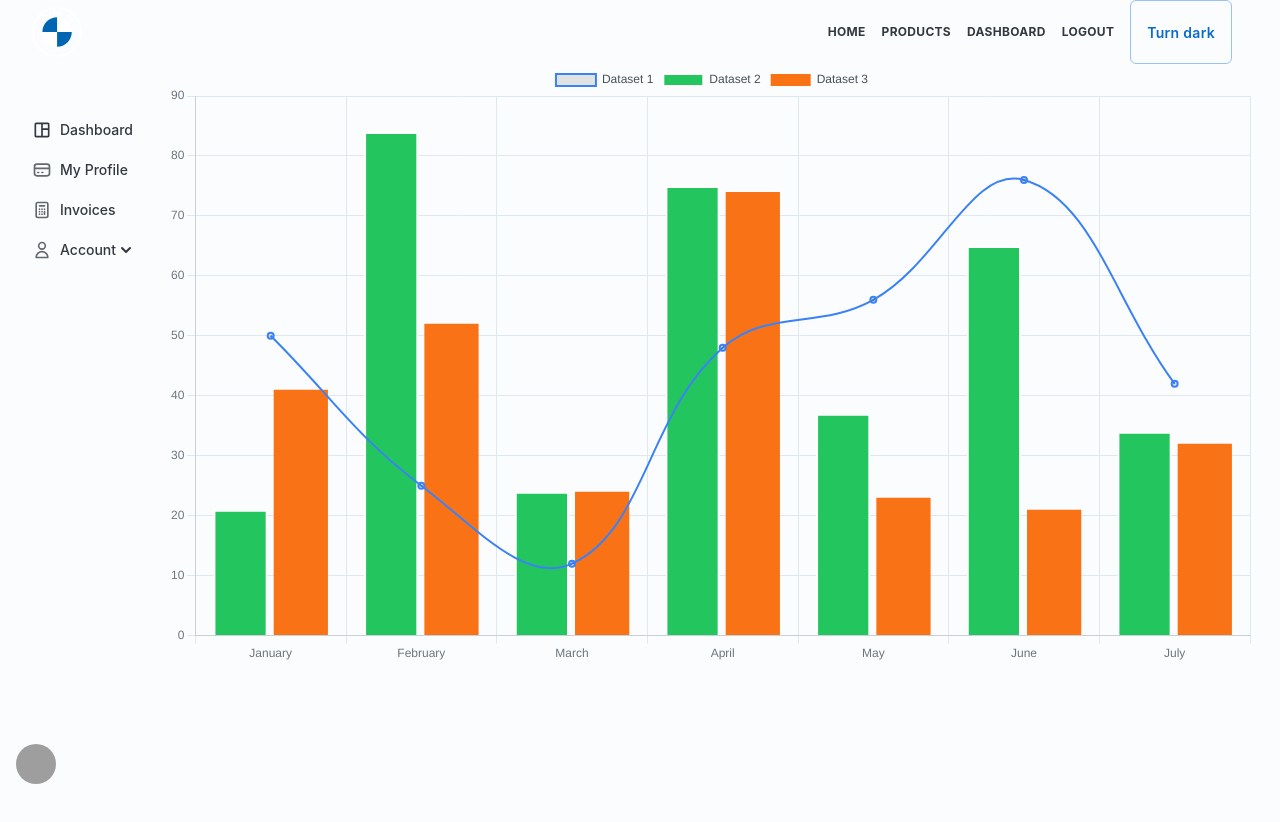
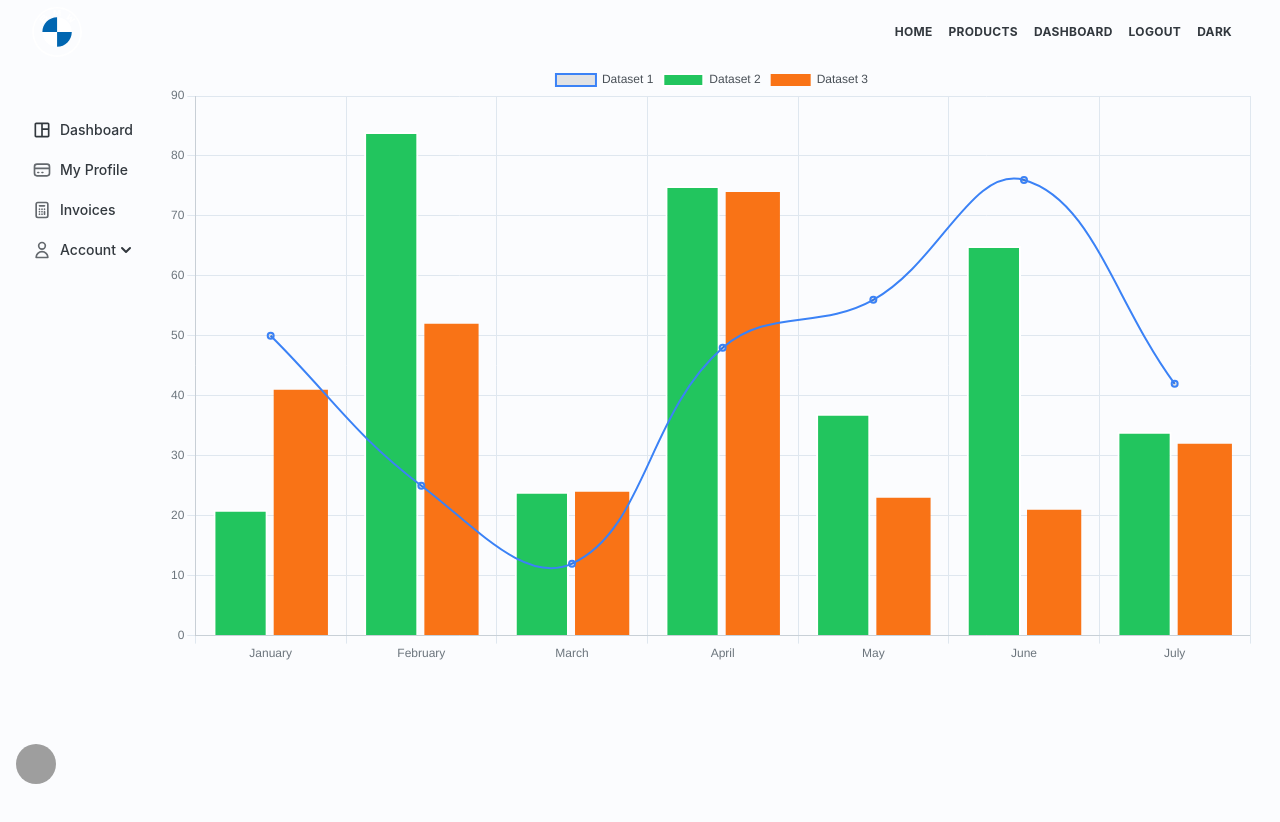
Before and after one commit to omarfaruk7022/islamic-poshak, a Next.js app: page /dashboard in a window 1280 px wide. Shown: the top 822 px of the page. Built offline with nearby package versions, Linux system fonts and the light colour scheme; no server answers; sample sign-in values are in the browser's storage; grey boxes are pictures that could not be loaded.

Commit message:
dark mode enabled

```diff
--- a/Components/Common/NavbarOther.js
+++ b/Components/Common/NavbarOther.js
@@ -8,7 +8,6 @@ import { signOut } from "firebase/auth";
 import { Sidebar } from "primereact/sidebar";
 import MobileMenu from "../Dashboard/MobileMenu";
 import { Button, useColorScheme } from "@mui/joy";
-
 
 export default function NavbarOther() {
   const [user] = useAuthState(auth);
@@ -79,17 +78,15 @@ export default function NavbarOther() {
                   </Link>
                 )}
 
-                <Button
+                <p
                   variant="outlined"
                   onClick={() => {
                     setMode(mode === "light" ? "dark" : "light");
                   }}
+                  className="block h-16 border-b-4 border-transparent leading-[4rem] hover:border-current cursor-pointer"
                 >
-                  {mode === "light" ? "Turn dark" : "Turn light"}
-                </Button>
-
-
-
+                  {mode === "light" ? " Dark" : " Light"}
+                </p>
 
                 <div>
                   <Sidebar visible={visible} onHide={() => setVisible(false)}>
--- a/layouts/dashboardLayout.js
+++ b/layouts/dashboardLayout.js
@@ -2,6 +2,7 @@ import Loading from "@/Components/Common/Loading";
 import NavbarOther from "@/Components/Common/NavbarOther";
 import SideMenu from "@/Components/Dashboard/SideMenu";
 import auth from "@/firebase.init";
+import { CssVarsProvider, Sheet } from "@mui/joy";
 import { useRouter } from "next/router";
 import React from "react";
 import { useAuthState } from "react-firebase-hooks/auth";
@@ -19,6 +20,9 @@ export default function DashboardLayout({ children }) {
 
   return (
     <div>
+      <CssVarsProvider>
+        <main>
+          <Sheet>
             <NavbarOther />
             <div className="flex">
               <div>
@@ -26,6 +30,9 @@ export default function DashboardLayout({ children }) {
               </div>
               <div>{children}</div>
             </div>
+          </Sheet>
+        </main>
+      </CssVarsProvider>
     </div>
   );
 }
--- a/pages/_app.js
+++ b/pages/_app.js
@@ -23,15 +23,11 @@ export default function App({ Component, pageProps, session }) {
   return (
     <QueryClientProvider client={queryClient}>
       <Hydrate state={pageProps.dehydratedState}>
-        <CssVarsProvider>
-          <main>
-            <Sheet>
+
               <Layout>
                 <Component {...pageProps} />
               </Layout>
-            </Sheet>
-          </main>
-        </CssVarsProvider>
+
       </Hydrate>
     </QueryClientProvider>
   );
--- a/styles/globals.css
+++ b/styles/globals.css
@@ -35,3 +35,8 @@ canvas {
     height: 400px !important;
   }
 }
+
+body {
+  color: rgb(var(--foreground-rgb));
+  background-color: #111121;
+}
```
Lines whose indentation alone changed are shown as unchanged.
